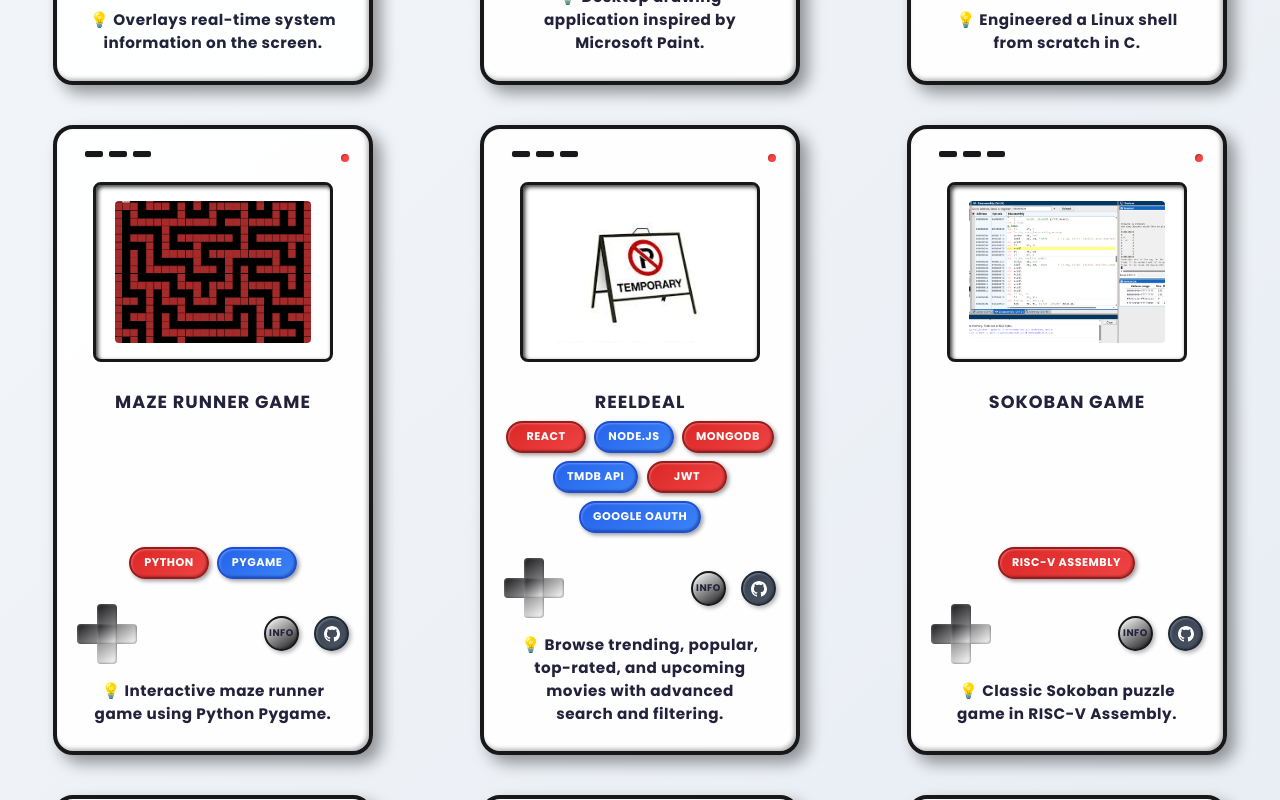
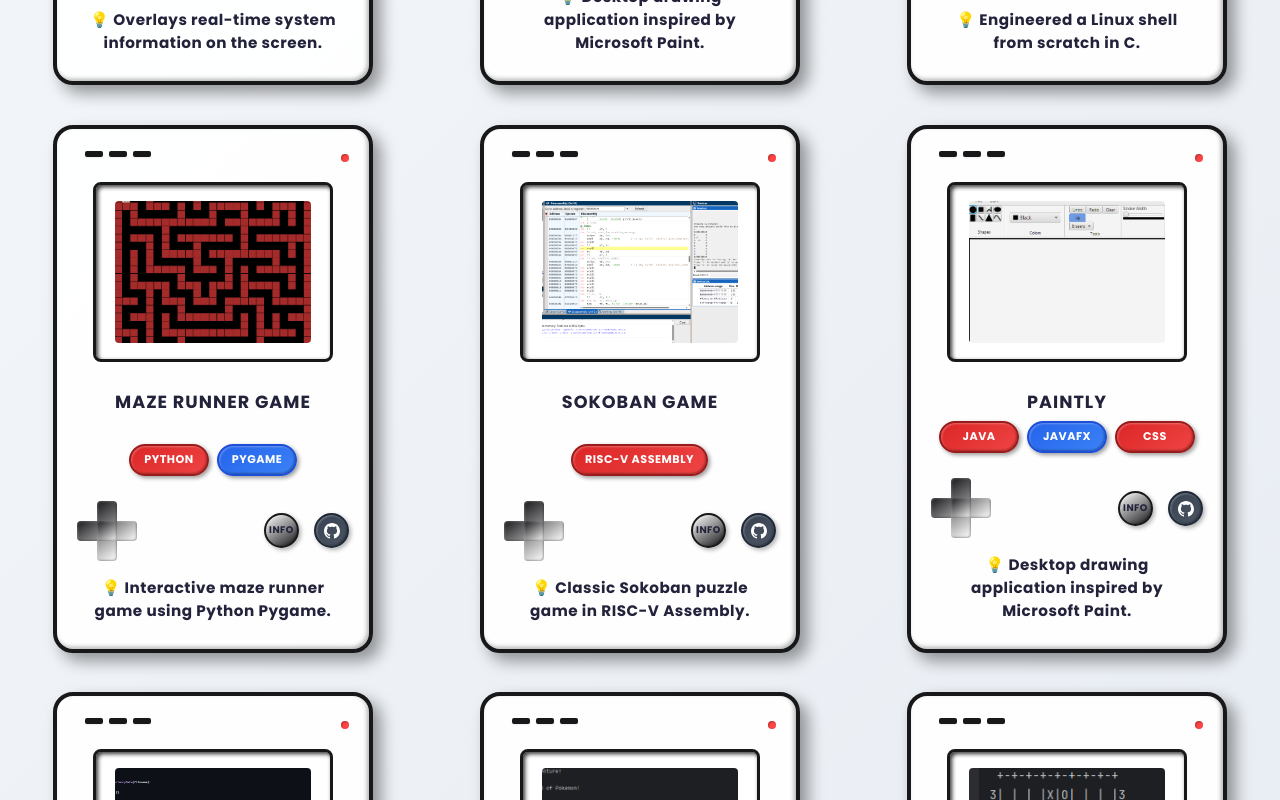
Before and after one commit to MananKakkar1/FullStackPortfolio, a React (Vite) app: page /projects in a window 1280 px wide. Shown: the part 1620-2420 px from the top of the page. Built offline with nearby package versions, Linux system fonts and the light colour scheme.

Commit message:
Removed extra reeldeal entry

```diff
--- a/src/pages/Projects.tsx
+++ b/src/pages/Projects.tsx
@@ -143,21 +143,6 @@ const projectsList: Project[] = [
       "Multiple maze layouts and increasing difficulty levels.",
       "Optimized game performance and user controls.",
     ],
-  },
-  {
-    id: "reeldeal-movie-app",
-    title: "ReelDeal",
-    description: "A full-stack movie discovery and recommendation platform inspired by IMDb and Letterboxd, built with React, Node.js, and MongoDB, integrating TMDB API for rich movie data and featuring personalized AI-powered recommendations.",
-    image: tempImg,
-    sourceUrl: "https://github.com/MananKakkar1/ReelDeal",
-    category: "Websites",
-    technologies: "React + Node.js + MongoDB + TMDB API + JWT + Google OAuth",
-    funFacts: [
-      "Browse trending, popular, top-rated, and upcoming movies with advanced search and filtering.",
-      "Personalized watchlists, favorites, and AI-powered movie recommendations based on your viewing history.",
-      "Social features include following users, liking/disliking reviews, and commenting.",
-      "Built with a responsive, mobile-first design supporting dark/light mode and real-time updates."
-    ]
   },
   {
     id: "sokoban-game",
```
